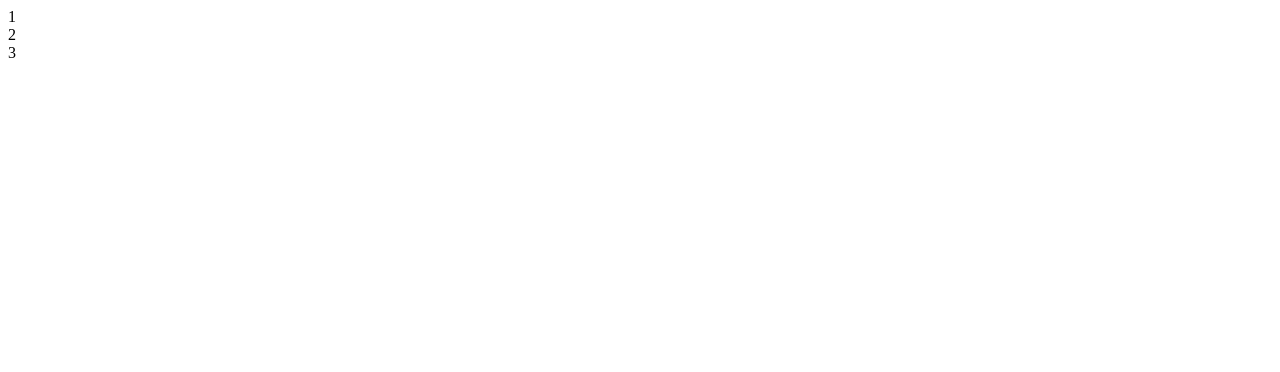
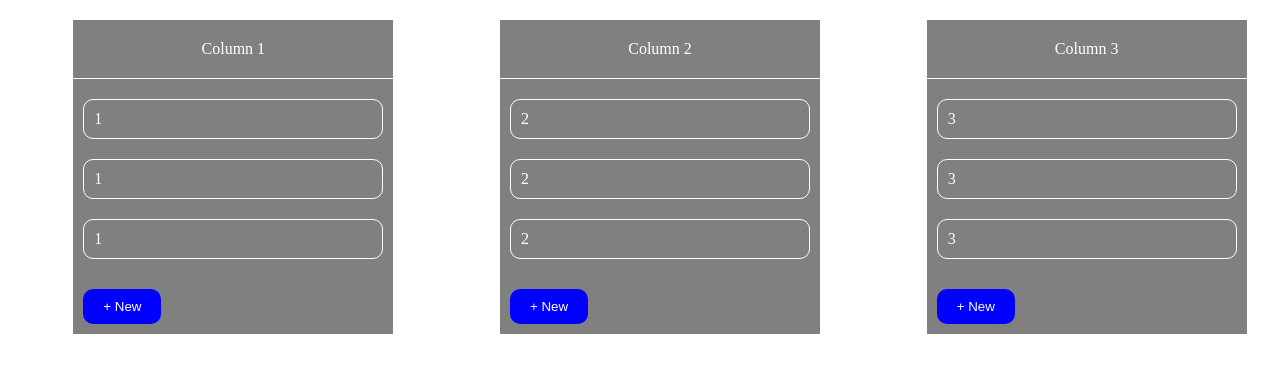
Before and after one commit to Maxx-N/funny-columns, an Angular app: page / in a window 1280 px wide. Shown: the top 372 px of the page. Built offline with nearby package versions, Linux system fonts and the light colour scheme.

Commit message:
main styling

```diff
--- a/src/app/components/app/app.component.scss
+++ b/src/app/components/app/app.component.scss
@@ -0,0 +1,10 @@
+.app {
+  width: 100%;
+  margin: 20px;
+  display: flex;
+  justify-content: space-around;
+
+  app-column {
+    flex: .25;
+  }
+}
--- a/src/app/components/card/card.component.scss
+++ b/src/app/components/card/card.component.scss
@@ -0,0 +1,6 @@
+.card {
+  margin: 10px;
+  border: 1px solid white;
+  padding: 10px;
+  border-radius: 10px;
+}
--- a/src/app/components/column/column.component.html
+++ b/src/app/components/column/column.component.html
@@ -1,3 +1,13 @@
 <div class="column">
-  <app-card *ngFor="let card of column.cards" [card]="card"></app-card>
+  <div class="title">Column {{ column.id }}</div>
+  <div class="cards">
+    <app-card *ngFor="let card of column.cards" [card]="card"></app-card>
+    <div class="new-card" *ngIf="isAddingCard">
+      <input type="number" />
+      <button class="btn btn-create">Create</button>
+    </div>
+  </div>
+  <button (click)="onToggle()" class="btn">
+    {{ isAddingCard ? "Cancel" : "+ New" }}
+  </button>
 </div>
--- a/src/app/components/column/column.component.scss
+++ b/src/app/components/column/column.component.scss
@@ -0,0 +1,46 @@
+.column {
+  background: grey;
+  color: white;
+  .title {
+    text-align: center;
+    padding: 20px;
+    margin-bottom: 10px;
+    border-bottom: 1px solid white;
+  }
+  .cards {
+    display: flex;
+    flex-direction: column;
+    justify-content: flex-start;
+    padding-bottom: 10px;
+
+    .new-card {
+      display: flex;
+      justify-content: space-between;
+      input {
+        margin: 10px;
+        border: 1px solid white;
+        padding: 10px;
+        border-radius: 10px;
+      }
+    }
+  }
+  .btn {
+    color: white;
+    background-color: blue;
+    border-radius: 10px;
+    border: none;
+    margin: 10px;
+    padding: 10px 20px;
+    cursor: pointer;
+    &:hover {
+      background-color: lightblue;
+      color: black;
+    }
+    &.btn-create {
+      background-color: green;
+      &:hover {
+        background-color: lightgreen;
+      }
+    }
+  }
+}
--- a/src/app/components/column/column.component.ts
+++ b/src/app/components/column/column.component.ts
@@ -9,8 +9,13 @@ import { IColumn } from 'src/app/models/column';
 })
 export class ColumnComponent implements OnInit {
   @Input() column!: IColumn;
+  isAddingCard = false;
 
   constructor() {}
 
   ngOnInit(): void {}
+
+  onToggle(): void {
+    this.isAddingCard = !this.isAddingCard;
+  }
 }
--- a/src/app/services/column.service.ts
+++ b/src/app/services/column.service.ts
@@ -13,7 +13,7 @@ export class ColumnService {
 
   setColumns(): void {
     for (let i = 1; i <= 3; i++) {
-      const column = { id: i, cards: [{ id: i, number: i }] };
+      const column = { id: i, cards: [{ id: i, number: i }, { id: i, number: i }, { id: i, number: i }] };
       this.columns.push(column);
     }
   }
--- a/src/styles.scss
+++ b/src/styles.scss
@@ -1 +1,10 @@
 /* You can add global styles to this file, and also import other style files */
+
+html,
+body {
+  height: 100%;
+}
+
+body {
+  margin: 0;
+}
```
